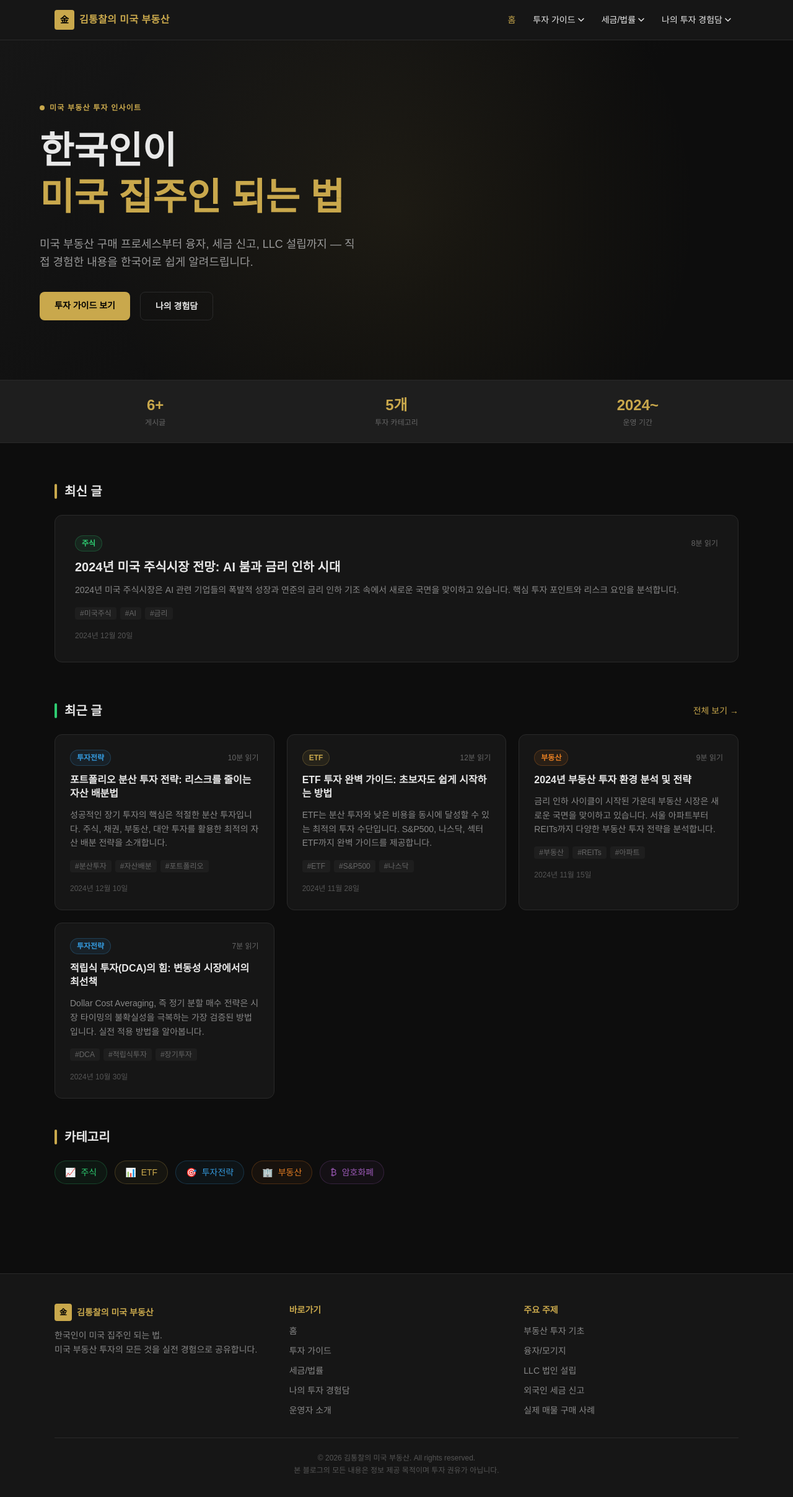
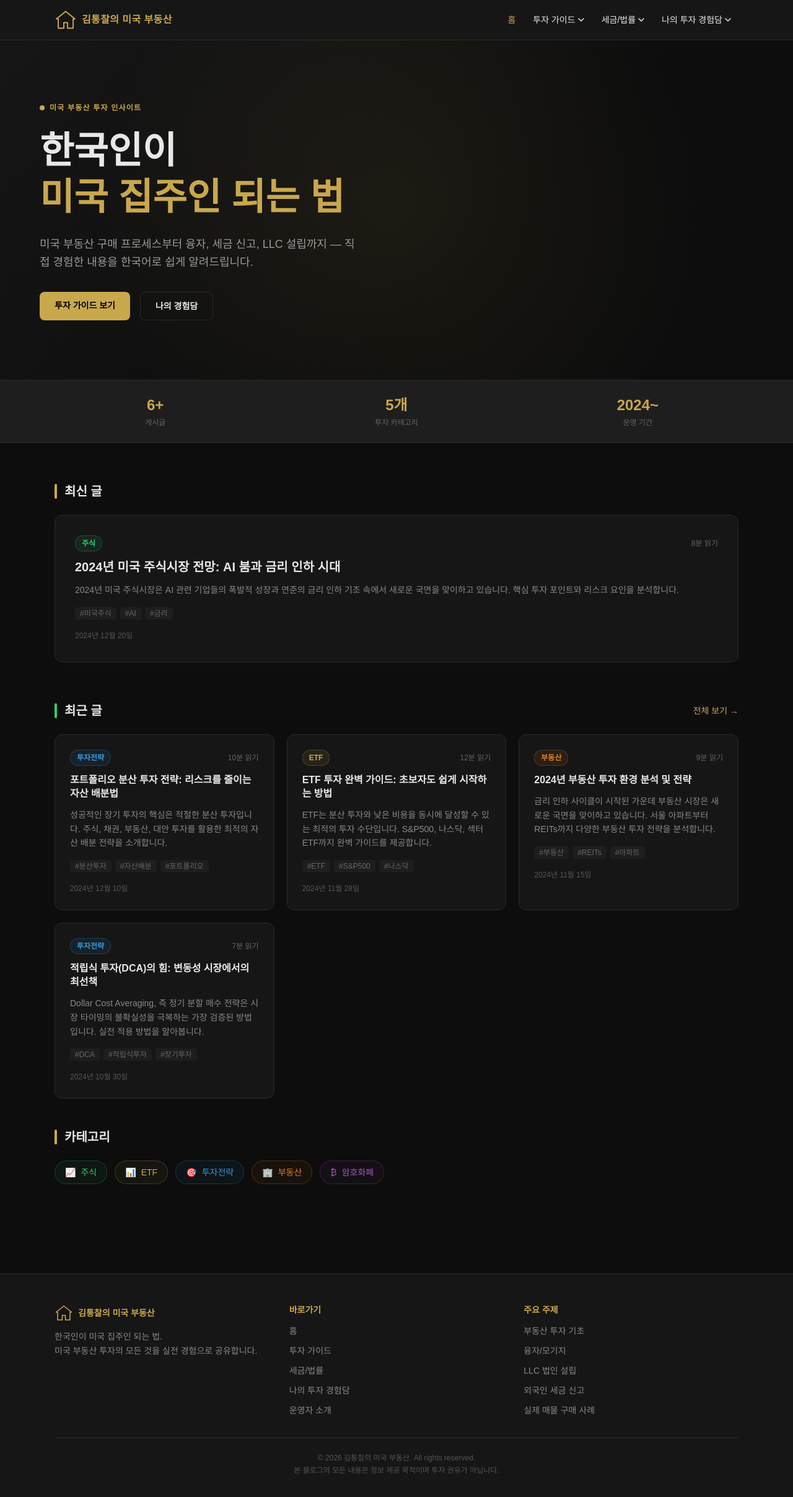
Before and after one commit to kimkim2026/kiminvestment, a Next.js app: page / in a window 1280 px wide. Shown: the top 2416 px of the page at 62% size. Built offline with nearby package versions, Linux system fonts and the light colour scheme.

Commit message:
로고 변경: 집 아이콘

```diff
--- a/components/Footer.tsx
+++ b/components/Footer.tsx
@@ -14,12 +14,15 @@ export default function Footer() {
           {/* Brand */}
           <div>
             <div className="flex items-center gap-2 mb-3">
-              <div
-                style={{ background: "var(--gold)" }}
-                className="w-7 h-7 rounded flex items-center justify-center font-bold text-black text-xs"
-              >
-                金
-              </div>
+              <svg viewBox="0 0 48 48" width="30" height="30">
+                <polygon
+                  points="24,6 44,22 40,22 40,42 28,42 28,30 20,30 20,42 8,42 8,22 4,22"
+                  fill="none"
+                  stroke="#C9A84C"
+                  strokeWidth="2.5"
+                  strokeLinejoin="round"
+                />
+              </svg>
               <span style={{ color: "var(--gold)" }} className="font-bold text-sm">
                 김통찰의 미국 부동산
               </span>
--- a/components/Header.tsx
+++ b/components/Header.tsx
@@ -52,12 +52,15 @@ export default function Header() {
       <div className="max-w-6xl mx-auto px-4 sm:px-6 h-16 flex items-center justify-between">
         {/* Logo */}
         <Link href="/" className="flex items-center gap-2 group flex-shrink-0">
-          <div
-            style={{ background: "var(--gold)" }}
-            className="w-8 h-8 rounded flex items-center justify-center font-bold text-black text-sm"
-          >
-            金
-          </div>
+          <svg viewBox="0 0 48 48" width="36" height="36">
+            <polygon
+              points="24,6 44,22 40,22 40,42 28,42 28,30 20,30 20,42 8,42 8,22 4,22"
+              fill="none"
+              stroke="#C9A84C"
+              strokeWidth="2.5"
+              strokeLinejoin="round"
+            />
+          </svg>
           <span
             style={{ color: "var(--gold)" }}
             className="text-base font-bold tracking-wide leading-tight"
```
